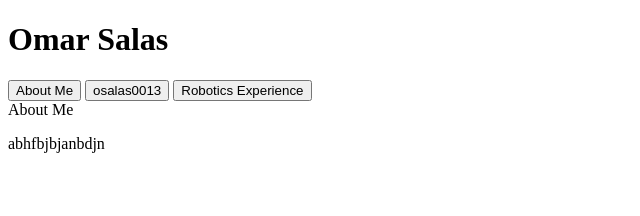
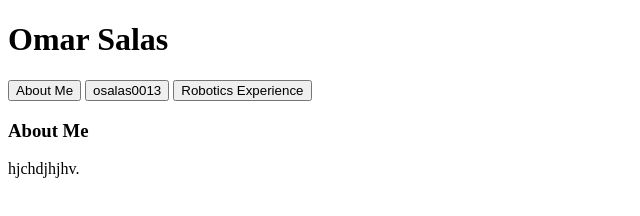
Before and after one commit to osalas0013/Omar, a plain HTML site: page index.html in a window 1280 px wide. Shown: the whole page, without its empty margins (0-640 px from the left). Drawn offline with Linux system fonts and the light colour scheme.

Commit message:
Update index.html

```diff
--- a/index.html
+++ b/index.html
@@ -8,11 +8,11 @@
   <button class="tablinks" onclick="openCity(event, 'About Me')">About Me</button>
   <button class="tablinks" onclick="openCity(event, 'osalas0013')">osalas0013</button>
   <button class="tablinks" onclick="openCity(event, 'Robotics Experience')">Robotics Experience</button>
-  <!-- Tab content -->
-  <div id="About Me" class="tablink"
-       <h3>About Me</h3>
-  <p>abhfbjbjanbdjn</p>
-  </div>
+ <!-- Tab content -->
+<div id="About Me" class="tabcontent">
+  <h3>About Me</h3>
+  <p>hjchdjhjhv.</p>
+</div>
   <script>
   function openCity(evt, cityName) {
   // Declare all variables
```
